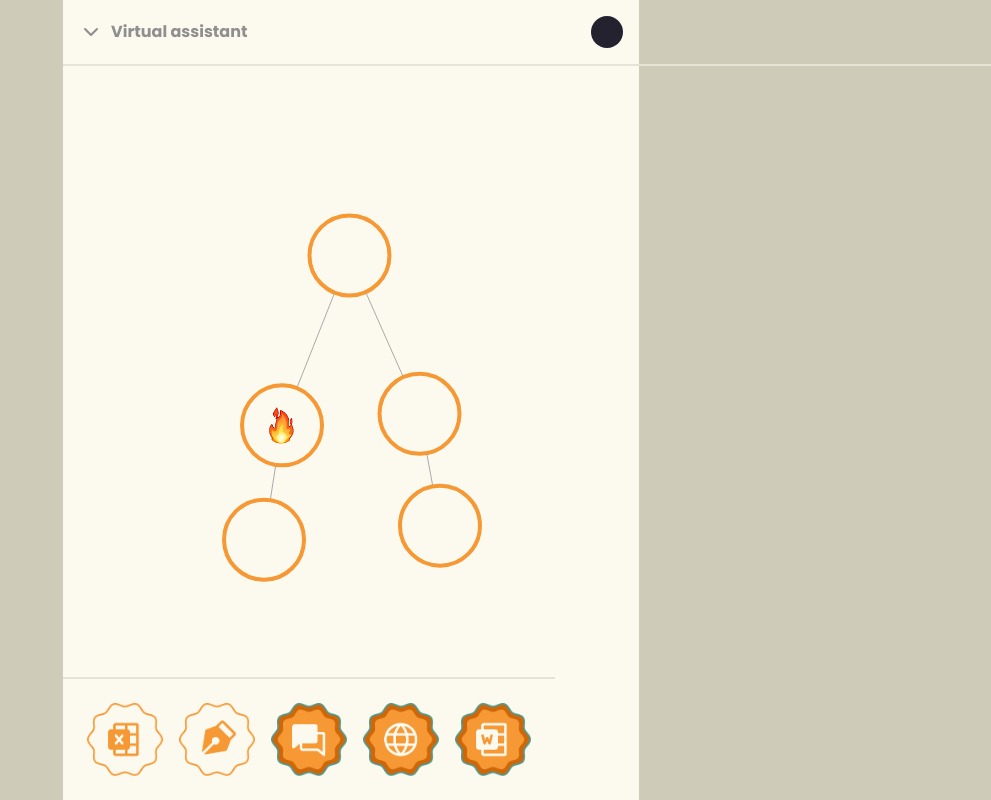
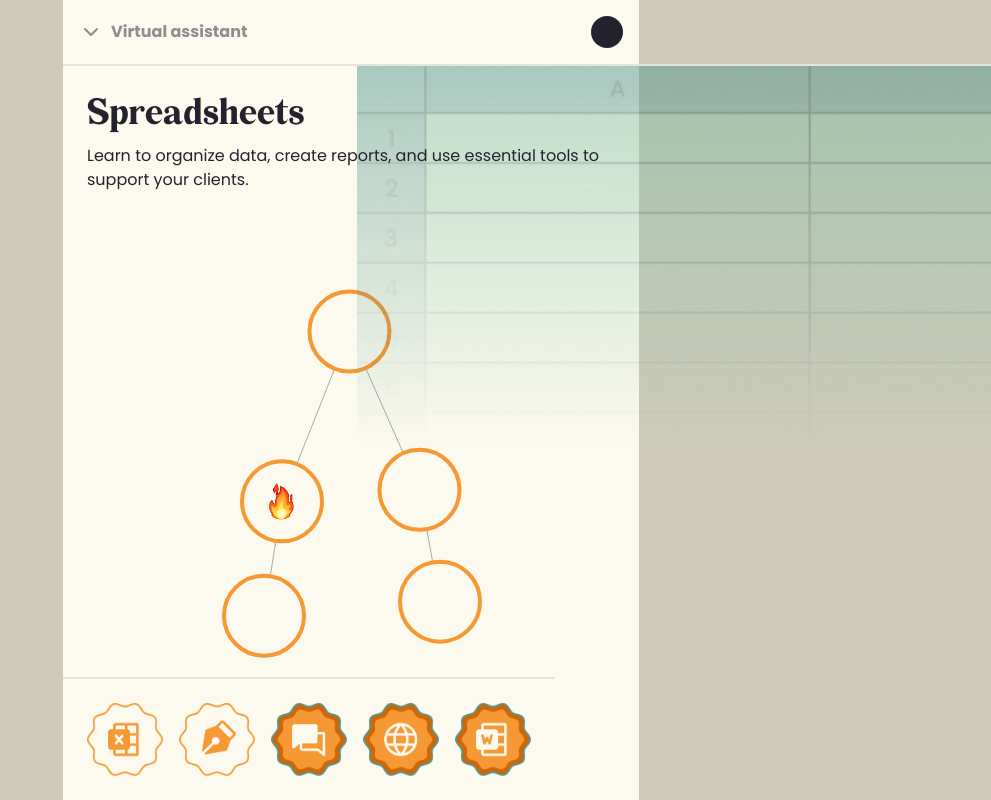
Before and after one commit to christojeffrey/levelup, a Next.js app: page /skills/google-sheets in a window 1280 px wide. Shown: the top 800 px of the page, without its empty margins (289-1280 px from the left). Built offline with nearby package versions, Linux system fonts and the light colour scheme.

Commit message:
add sheets bg

```diff
--- a/src/app/skills/google-sheets/page.tsx
+++ b/src/app/skills/google-sheets/page.tsx
@@ -23,6 +23,24 @@ export default function JobSkills({ params }: { params: { id: string } }) {
   return (
     <div className="flex flex-col h-screen min-h-full bg-bw-light">
       <Navbar back={false} />
+      {/* TITLE */}
+      <div>
+        <div className="w-full h-96 absolute">
+          <Image
+            src="/excel-bg.png"
+            alt=""
+            fill
+            className="object-contain object-top"
+          />
+        </div>
+        <div className="p-6 z-10 relative">
+          <h1 className="mb-2">Spreadsheets</h1>
+          <p>
+            Learn to organize data, create reports, and use essential tools to
+            support your clients.
+          </p>
+        </div>
+      </div>
       <div className="flex-1">
         <Graph json={json} />
       </div>
--- a/src/components/ui/navbar.tsx
+++ b/src/components/ui/navbar.tsx
@@ -29,7 +29,7 @@ export const Navbar = ({ back = true, empty = false }) => {
       <div
         className={`${
           isOpen ? "h-24" : "h-0"
-        } w-full px-4 flex flex-col gap-2 font-bold duration-500 overflow-clip absolute top-16 bg-bw-light border-b-2 border-bw-main`}
+        } w-full px-4 flex flex-col gap-2 font-bold duration-500 overflow-clip absolute top-16 bg-bw-light border-b-2 border-bw-main z-50`}
       >
         <div className="flex items-center">
           <div className="size-4 mr-3 bg-green-main ml-1" />
```
Also changed, not shown: public/excel-bg.png (added).
